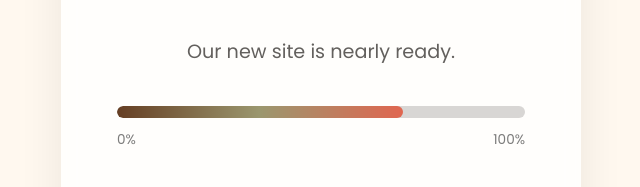
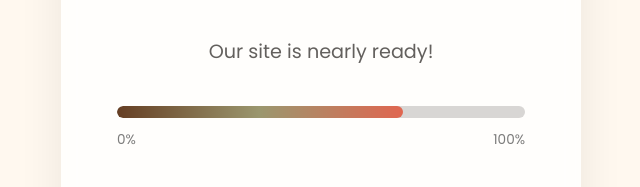
Before and after one commit to nour-aw/themarginsclub, a plain HTML site: page index.html in a window 1280 px wide. Shown: the part 385-572 px from the top of the page, 319-959 px from the left. Drawn offline with nearby package versions, Linux system fonts and the light colour scheme.

```diff
--- a/index.html
+++ b/index.html
@@ -19,7 +19,7 @@
       <div class="page__inner">
         <p class="page__eyebrow">The Margins Club</p>
         <h1 id="page-title">Under Construction</h1>
-        <p class="page__subtitle">Our new site is nearly ready.</p>
+        <p class="page__subtitle">Our  site is nearly ready!</p>
         <div class="progress">
           <div
             class="progress__bar"
```
